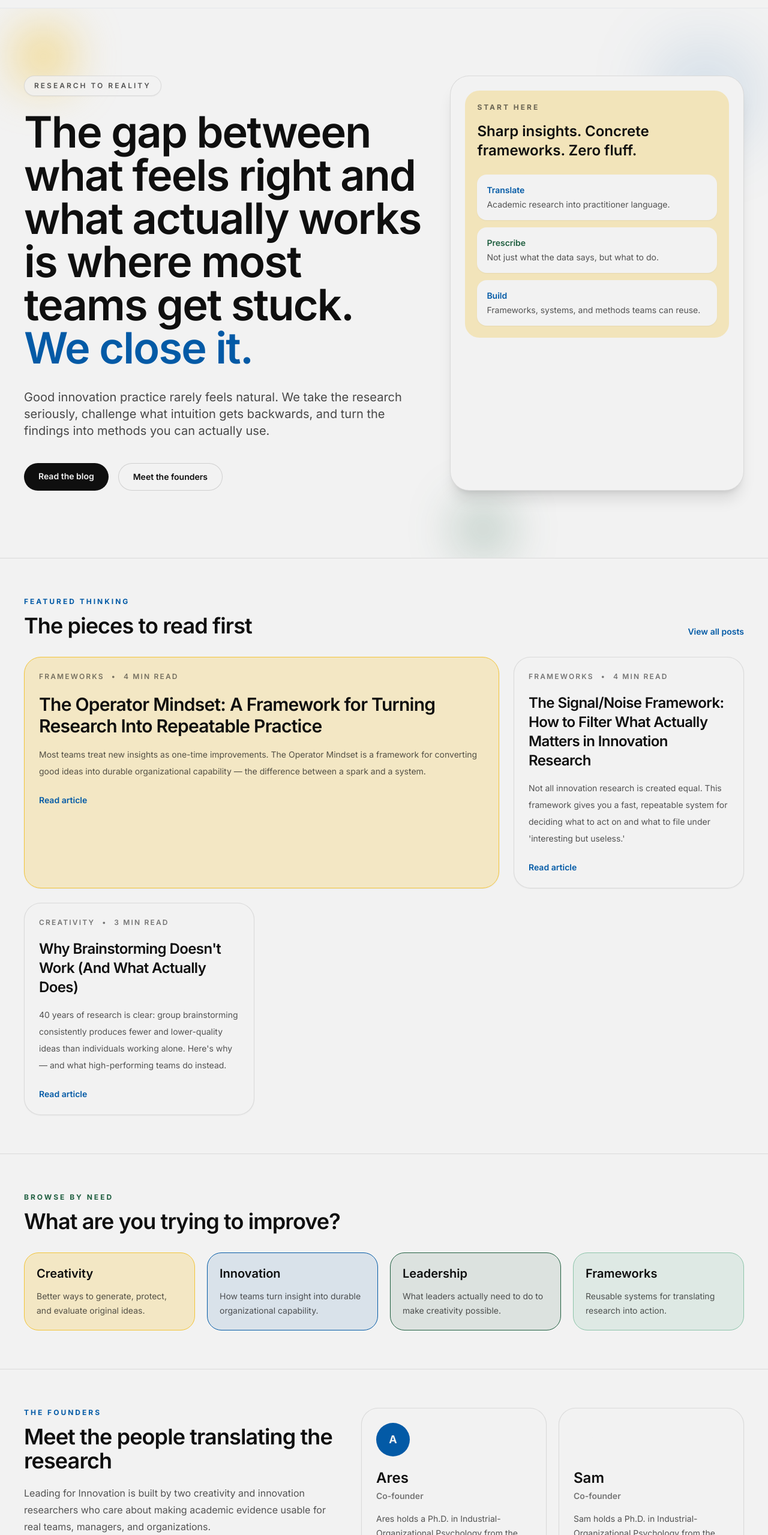
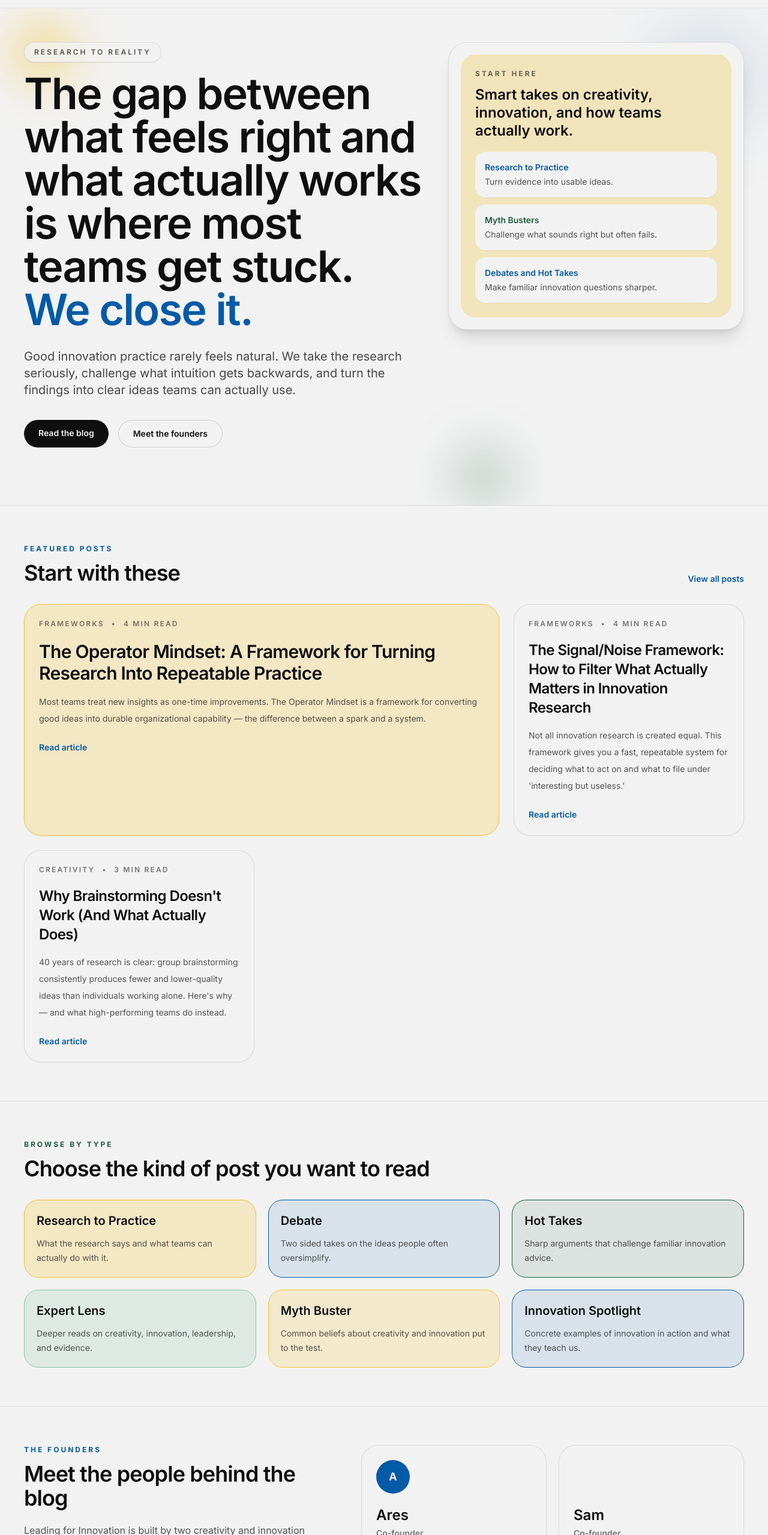
Before and after one commit to aresboiralopez9/leading-for-innovation, a Next.js app: page / in a window 1280 px wide. Shown: the part 67-2626 px from the top of the page at 60% size. Built offline with nearby package versions, Linux system fonts and the light colour scheme.

Commit message:
Refactor post categories and update content

```diff
--- a/src/app/page.tsx
+++ b/src/app/page.tsx
@@ -2,30 +2,42 @@ import Link from 'next/link'
 import { getAllAuthors } from '@/lib/authors'
 import { getAllPosts } from '@/lib/posts'
 
-const themes = [
+const postTypes = [
   {
-    label: 'Creativity',
-    href: '/blog',
-    description: 'Better ways to generate, protect, and evaluate original ideas.',
+    label: 'Research to Practice',
+    href: '/blog?category=Research%20to%20Practice',
+    description: 'What the research says and what teams can actually do with it.',
     className: 'border-lfi-yellow bg-lfi-yellow/25',
   },
   {
-    label: 'Innovation',
-    href: '/blog',
-    description: 'How teams turn insight into durable organizational capability.',
+    label: 'Debate',
+    href: '/blog?category=Debate',
+    description: 'Two sided takes on the ideas people often oversimplify.',
     className: 'border-lfi-blue bg-lfi-blue/10',
   },
   {
-    label: 'Leadership',
-    href: '/blog',
-    description: 'What leaders actually need to do to make creativity possible.',
+    label: 'Hot Takes',
+    href: '/blog?category=Hot%20Takes',
+    description: 'Sharp arguments that challenge familiar innovation advice.',
     className: 'border-lfi-green bg-lfi-green/10',
   },
   {
-    label: 'Frameworks',
-    href: '/blog',
-    description: 'Reusable systems for translating research into action.',
+    label: 'Expert Lens',
+    href: '/blog?category=Expert%20Lens',
+    description: 'Deeper reads on creativity, innovation, leadership, and evidence.',
     className: 'border-lfi-mint bg-lfi-mint/20',
+  },
+  {
+    label: 'Myth Buster',
+    href: '/blog?category=Myth%20Buster',
+    description: 'Common beliefs about creativity and innovation put to the test.',
+    className: 'border-lfi-yellow bg-lfi-yellow/20',
+  },
+  {
+    label: 'Innovation Spotlight',
+    href: '/blog?category=Innovation%20Spotlight',
+    description: 'Concrete examples of innovation in action and what they teach us.',
+    className: 'border-lfi-blue bg-lfi-blue/10',
   },
 ]
 
@@ -39,13 +51,13 @@ export default function HomePage() {
   return (
     <main className="min-h-screen bg-canvas text-ink">
       <section className="relative overflow-hidden border-b border-ink/10">
-        <div className="absolute left-6 top-8 h-24 w-24 rounded-full bg-lfi-yellow/60 blur-2xl" />
-        <div className="absolute right-10 top-20 h-32 w-32 rounded-full bg-lfi-blue/25 blur-3xl" />
+        <div className="absolute left-6 top-6 h-24 w-24 rounded-full bg-lfi-yellow/60 blur-2xl" />
+        <div className="absolute right-10 top-14 h-32 w-32 rounded-full bg-lfi-blue/25 blur-3xl" />
         <div className="absolute bottom-0 right-1/3 h-24 w-24 rounded-full bg-lfi-green/25 blur-2xl" />
 
-        <div className="relative mx-auto grid max-w-7xl gap-12 px-6 py-20 md:grid-cols-[1.15fr_0.85fr] md:px-10 lg:py-28">
+        <div className="relative mx-auto grid max-w-7xl gap-10 px-6 pb-18 pt-14 md:grid-cols-[1.15fr_0.85fr] md:px-10 lg:pb-24 lg:pt-18">
           <div>
-            <div className="mb-6 inline-flex rounded-full border border-ink/10 bg-lfi-white/80 px-4 py-2 text-xs font-semibold uppercase tracking-[0.25em] text-ink/70 shadow-sm">
+            <div className="mb-4 inline-flex rounded-full border border-ink/10 bg-lfi-white/80 px-4 py-2 text-xs font-semibold uppercase tracking-[0.25em] text-ink/70 shadow-sm">
               Research to Reality
             </div>
 
@@ -54,11 +66,11 @@ export default function HomePage() {
               <span className="block text-lfi-blue">We close it.</span>
             </h1>
 
-            <p className="mt-8 max-w-2xl text-lg leading-8 text-ink/75 md:text-xl">
-              Good innovation practice rarely feels natural. We take the research seriously, challenge what intuition gets backwards, and turn the findings into methods you can actually use.
+            <p className="mt-7 max-w-2xl text-lg leading-8 text-ink/75 md:text-xl">
+              Good innovation practice rarely feels natural. We take the research seriously, challenge what intuition gets backwards, and turn the findings into clear ideas teams can actually use.
             </p>
 
-            <div className="mt-10 flex flex-wrap gap-4">
+            <div className="mt-9 flex flex-wrap gap-4">
               <Link
                 href="/blog"
                 className="rounded-full bg-ink px-6 py-3 text-sm font-semibold text-lfi-white transition hover:translate-y-[-1px] hover:shadow-lg"
@@ -75,35 +87,35 @@ export default function HomePage() {
             </div>
           </div>
 
-          <div className="rounded-[2rem] border border-ink/10 bg-lfi-white p-6 shadow-xl">
-            <div className="rounded-[1.5rem] bg-lfi-yellow/30 p-5">
+          <div className="self-start rounded-[2rem] border border-ink/10 bg-lfi-white p-5 shadow-xl">
+            <div className="rounded-[1.5rem] bg-lfi-yellow/30 p-6">
               <p className="text-xs font-bold uppercase tracking-[0.25em] text-ink/60">
                 Start here
               </p>
 
-              <h2 className="mt-4 text-2xl font-semibold text-ink">
-                Sharp insights. Concrete frameworks. Zero fluff.
+              <h2 className="mt-3 text-2xl font-semibold leading-tight text-ink">
+                Smart takes on creativity, innovation, and how teams actually work.
               </h2>
 
-              <div className="mt-6 grid gap-3">
+              <div className="mt-5 grid gap-3">
                 <div className="rounded-2xl bg-lfi-white p-4 shadow-sm">
-                  <p className="text-sm font-semibold text-lfi-blue">Translate</p>
+                  <p className="text-sm font-semibold text-lfi-blue">Research to Practice</p>
                   <p className="mt-1 text-sm text-ink/70">
-                    Academic research into practitioner language.
+                    Turn evidence into usable ideas.
                   </p>
                 </div>
 
                 <div className="rounded-2xl bg-lfi-white p-4 shadow-sm">
-                  <p className="text-sm font-semibold text-lfi-green">Prescribe</p>
+                  <p className="text-sm font-semibold text-lfi-green">Myth Busters</p>
                   <p className="mt-1 text-sm text-ink/70">
-                    Not just what the data says, but what to do.
+                    Challenge what sounds right but often fails.
                   </p>
                 </div>
 
                 <div className="rounded-2xl bg-lfi-white p-4 shadow-sm">
-                  <p className="text-sm font-semibold text-lfi-blue">Build</p>
+                  <p className="text-sm font-semibold text-lfi-blue">Debates and Hot Takes</p>
                   <p className="mt-1 text-sm text-ink/70">
-                    Frameworks, systems, and methods teams can reuse.
+                    Make familiar innovation questions sharper.
                   </p>
                 </div>
               </div>
@@ -117,11 +129,11 @@ export default function HomePage() {
           <div className="mb-8 flex flex-col justify-between gap-4 md:flex-row md:items-end">
             <div>
               <p className="text-xs font-bold uppercase tracking-[0.25em] text-lfi-blue">
-                Featured thinking
+                Featured posts
               </p>
 
               <h2 className="mt-3 text-3xl font-semibold tracking-tight md:text-4xl">
-                The pieces to read first
+                Start with these
               </h2>
             </div>
 
@@ -178,24 +190,24 @@ export default function HomePage() {
         <div className="mx-auto max-w-7xl px-6 py-16 md:px-10">
           <div className="mb-8">
             <p className="text-xs font-bold uppercase tracking-[0.25em] text-lfi-green">
-              Browse by need
+              Browse by type
             </p>
 
             <h2 className="mt-3 text-3xl font-semibold tracking-tight md:text-4xl">
-              What are you trying to improve?
+              Choose the kind of post you want to read
             </h2>
           </div>
 
-          <div className="grid gap-5 md:grid-cols-2 lg:grid-cols-4">
-            {themes.map((theme) => (
+          <div className="grid gap-5 md:grid-cols-2 lg:grid-cols-3">
+            {postTypes.map((type) => (
               <Link
-                key={theme.label}
-                href={theme.href}
-                className={`rounded-[1.5rem] border p-5 transition hover:translate-y-[-2px] hover:shadow-lg ${theme.className}`}
+                key={type.label}
+                href={type.href}
+                className={`rounded-[1.5rem] border p-5 transition hover:translate-y-[-2px] hover:shadow-lg ${type.className}`}
               >
-                <h3 className="text-xl font-semibold">{theme.label}</h3>
+                <h3 className="text-xl font-semibold">{type.label}</h3>
                 <p className="mt-3 text-sm leading-6 text-ink/70">
-                  {theme.description}
+                  {type.description}
                 </p>
               </Link>
             ))}
@@ -210,11 +222,11 @@ export default function HomePage() {
           </p>
 
           <h2 className="mt-3 text-3xl font-semibold tracking-tight md:text-4xl">
-            Meet the people translating the research
+            Meet the people behind the blog
           </h2>
 
           <p className="mt-5 max-w-xl text-base leading-7 text-ink/70">
-            Leading for Innovation is built by two creativity and innovation researchers who care about making academic evidence usable for real teams, managers, and organizations.
+            Leading for Innovation is built by two creativity and innovation researchers who care about making academic evidence useful for real teams, managers, and organizations.
           </p>
 
           <Link
@@ -265,11 +277,11 @@ export default function HomePage() {
               </p>
 
               <h2 className="mt-3 text-3xl font-semibold tracking-tight md:text-4xl">
-                Recent articles
+                Recent posts
               </h2>
 
               <p className="mt-5 text-base leading-7 text-lfi-white/70">
-                New frameworks, research translations, and practical challenges to common innovation advice.
+                New research to practice pieces, debates, hot takes, expert lenses, myth busters, and innovation spotlights.
               </p>
             </div>
 
@@ -311,11 +323,11 @@ export default function HomePage() {
               </p>
 
               <h2 className="mt-3 text-3xl font-semibold tracking-tight">
-                LinkedIn for sharp takes. The blog for the full system.
+                Short takes on LinkedIn. Deeper posts on the blog.
               </h2>
 
               <p className="mt-4 max-w-2xl text-base leading-7 text-ink/70">
-                We test ideas in short form, then expand the strongest ones here into frameworks, methods, and practical guidance.
+                We share timely ideas in short form, then develop the strongest ones here into fuller posts.
               </p>
             </div>
 
```
